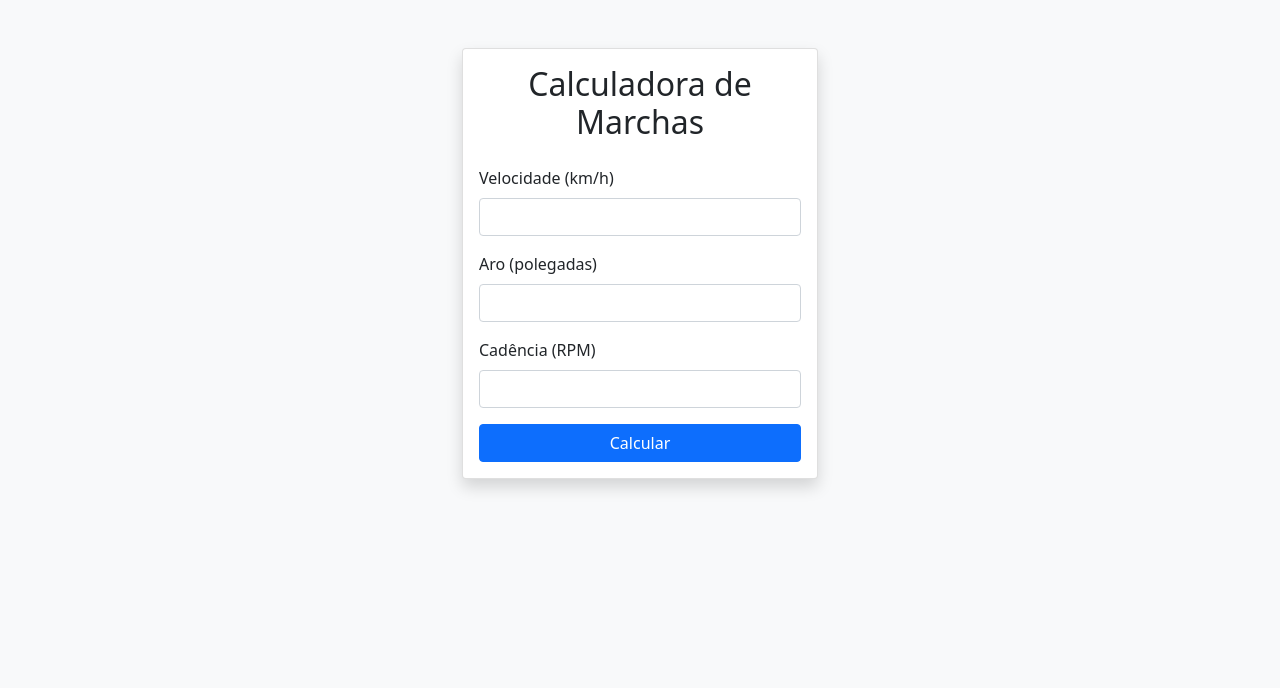
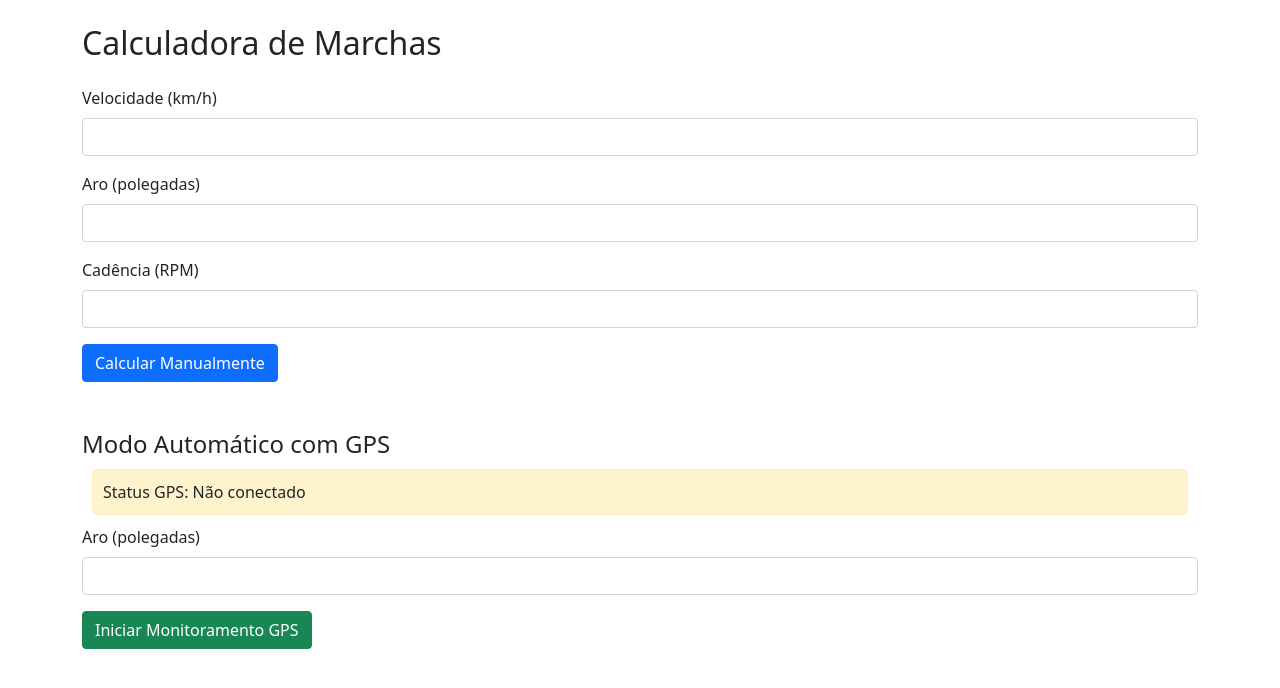
Before and after one commit to victoremman/bike-gear-calculator, a Flask app: page / in a window 1280 px wide. Shown: the top 688 px of the page. Run offline with Flask 3, Linux system fonts and the light colour scheme.

Commit message:
Update index.html

```diff
--- a/templates/index.html
+++ b/templates/index.html
@@ -1,60 +1,135 @@
 <!DOCTYPE html>
-<html lang="pt-br">
+<html>
 <head>
-    <meta charset="UTF-8">
-    <meta name="viewport" content="width=device-width, initial-scale=1.0">
-    <title>Calculadora de Marchas</title>
+    <title>Calculadora de Marchas Inteligente</title>
     <link href="https://cdn.jsdelivr.net/npm/bootstrap@5.1.3/dist/css/bootstrap.min.css" rel="stylesheet">
+    <style>
+        .gps-status { padding: 10px; margin: 10px; border-radius: 5px; }
+        .gps-active { background: #d4edda; border: 1px solid #c3e6cb; }
+        .gps-inactive { background: #fff3cd; border: 1px solid #ffeeba; }
+    </style>
 </head>
-<body class="bg-light">
-    <div class="container mt-5">
-        <div class="row justify-content-center">
-            <div class="col-md-6 col-lg-4">
-                <div class="card shadow">
-                    <div class="card-body">
-                        <h2 class="card-title text-center mb-4">Calculadora de Marchas</h2>
+<body>
+    <div class="container mt-4">
+        <h2 class="mb-4">Calculadora de Marchas</h2>
 
-                        {% if erro %}
-                            <div class="alert alert-danger">{{ erro }}</div>
-                        {% endif %}
-
+        <!-- Modo Manual -->
+        <div id="manual-mode">
             <form method="POST">
                 <div class="mb-3">
                     <label class="form-label">Velocidade (km/h)</label>
-                                <input type="number" step="0.1" class="form-control"
-                                       name="velocidade" required>
+                    <input type="number" step="0.1" class="form-control" name="velocidade" required>
                 </div>
 
                 <div class="mb-3">
                     <label class="form-label">Aro (polegadas)</label>
-                                <input type="number" class="form-control"
-                                       name="aro" required>
+                    <input type="number" class="form-control" name="aro" required>
                 </div>
 
                 <div class="mb-3">
                     <label class="form-label">Cadência (RPM)</label>
-                                <input type="number" step="0.1" class="form-control"
-                                       name="cadencia" required>
+                    <input type="number" step="0.1" class="form-control" name="cadencia" required>
                 </div>
 
-                            <button type="submit" class="btn btn-primary w-100">
-                                Calcular
+                <button type="submit" class="btn btn-primary">Calcular Manualmente</button>
+            </form>
+        </div>
+
+        <!-- Modo Automático -->
+        <div class="mt-5">
+            <h4>Modo Automático com GPS</h4>
+            <div class="gps-status gps-inactive" id="gpsStatus">
+                Status GPS: Não conectado
+            </div>
+
+            <form id="autoForm">
+                <div class="mb-3">
+                    <label class="form-label">Aro (polegadas)</label>
+                    <input type="number" class="form-control" id="autoAro" required>
+                </div>
+
+                <button type="button" class="btn btn-success" onclick="startGPS()">
+                    Iniciar Monitoramento GPS
                 </button>
             </form>
 
+            <div id="autoResult" class="mt-3"></div>
+        </div>
+
+        <!-- Resultados -->
         {% if resultado %}
-                            <div class="mt-4 text-center">
+        <div class="mt-4 alert alert-success">
             <h4>Resultado:</h4>
-                                <p class="lead">
-                                    Melhor marcha: <strong>{{ resultado.melhor_marcha }}</strong><br>
+            <p>Marcha Ideal: {{ resultado.melhor_marcha }}</p>
+            <p>Velocidade Estimada: {{ resultado.velocidade_atingida }}</p>
+        </div>
+        {% endif %}
 
-                                </p>
+        {% if erro %}
+        <div class="mt-4 alert alert-danger">
+            {{ erro }}
         </div>
         {% endif %}
     </div>
+
+    <script>
+        let watchId = null;
+
+        function updateGPSStatus(active) {
+            const statusDiv = document.getElementById('gpsStatus');
+            statusDiv.className = `gps-status ${active ? 'gps-active' : 'gps-inactive'}`;
+            statusDiv.textContent = `Status GPS: ${active ? 'Ativo' : 'Inativo'}`;
+        }
+
+        function handlePosition(position) {
+            const data = {
+                lat: position.coords.latitude,
+                lon: position.coords.longitude,
+                speed: position.coords.speed || 0,
+                timestamp: Date.now()
+            };
+
+            fetch('/auto', {
+                method: 'POST',
+                headers: { 'Content-Type': 'application/json' },
+                body: JSON.stringify({
+                    aro: document.getElementById('autoAro').value,
+                    ...data
+                })
+            })
+            .then(response => response.json())
+            .then(data => {
+                document.getElementById('autoResult').innerHTML = `
+                    <div class="alert alert-info">
+                        <p>Marcha Recomendada: ${data.marcha}</p>
+                        <p>Velocidade Atual: ${(data.velocidade_atingida || '0.0').split(' ')[0]} km/h</p>
                     </div>
-            </div>
-        </div>
-    </div>
+                `;
+            });
+        }
+
+        function startGPS() {
+            if (!navigator.geolocation) {
+                alert("GPS não suportado neste navegador");
+                return;
+            }
+
+            watchId = navigator.geolocation.watchPosition(
+                position => {
+                    updateGPSStatus(true);
+                    handlePosition(position);
+                },
+                error => {
+                    updateGPSStatus(false);
+                    console.error('Erro GPS:', error);
+                },
+                {
+                    enableHighAccuracy: true,
+                    maximumAge: 3000,
+                    timeout: 5000
+                }
+            );
+        }
+    </script>
 </body>
 </html>
```
Lines whose indentation alone changed are shown as unchanged.
